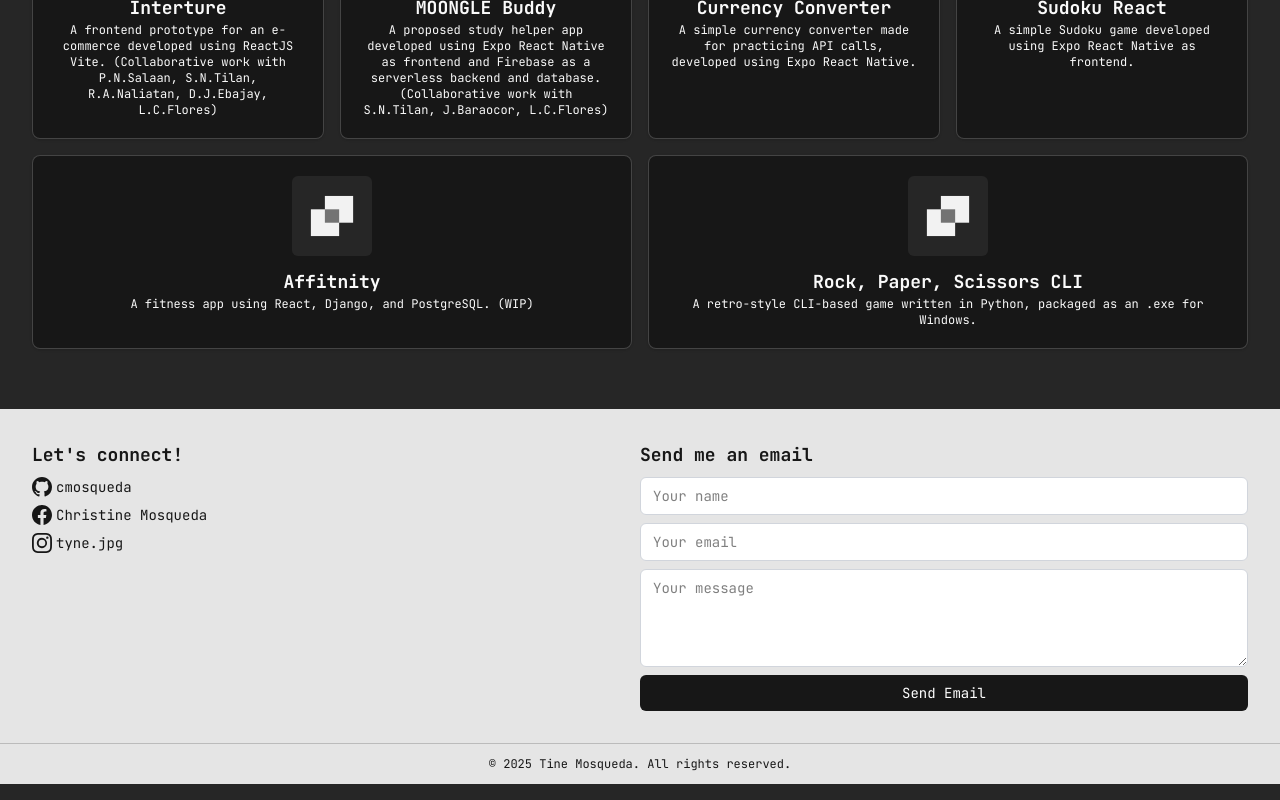
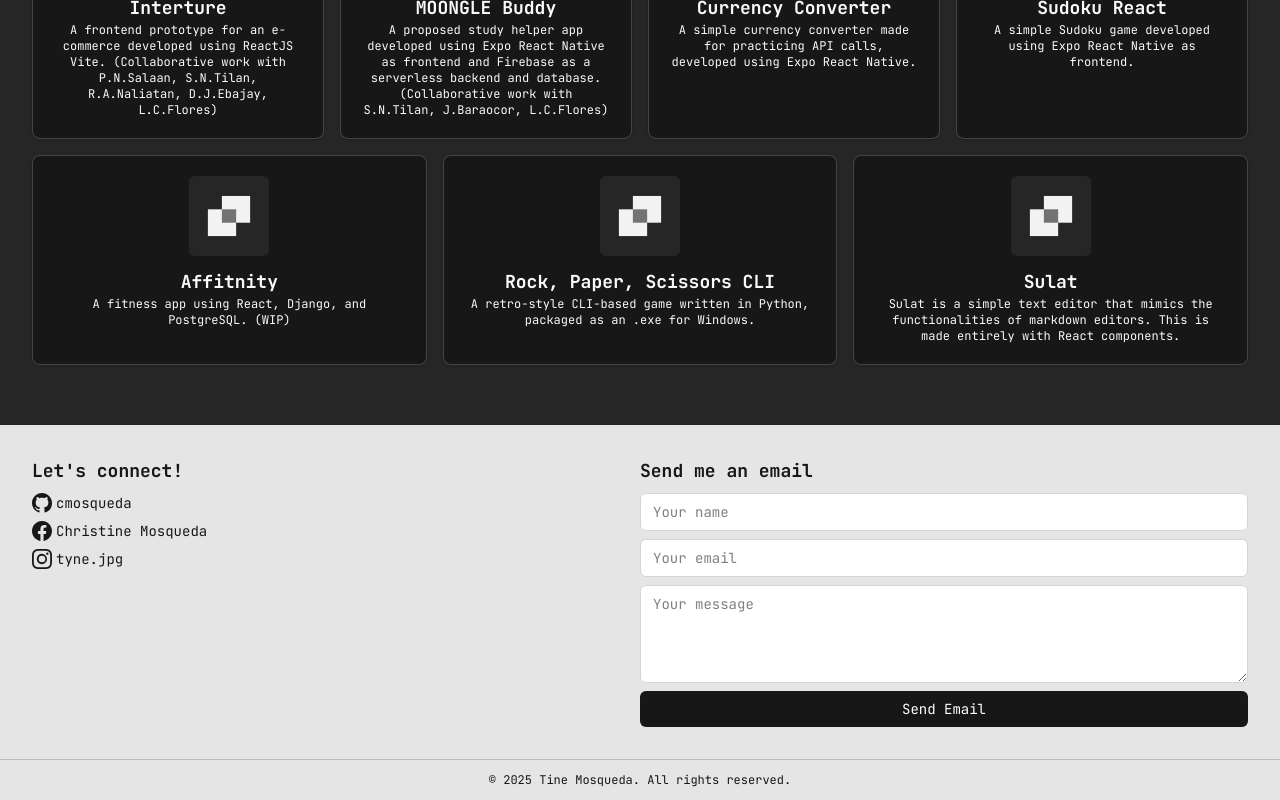
Before and after one commit to cmosqueda/portfolio, a React (Vite) app: page / in a window 1280 px wide. Shown: the part 2035-2835 px from the top of the page. Built offline with nearby package versions, Linux system fonts and the light colour scheme.

Commit message:
added a new project

```diff
--- a/src/sections/Projects.tsx
+++ b/src/sections/Projects.tsx
@@ -71,6 +71,13 @@ const projectsData = [
     description: "A retro-style CLI-based game written in Python, packaged as an .exe for Windows.",
     link: "https://github.com/cmosqueda/rock-paper-scissors-cli",
   },
+  {
+    logoSrc: favicon,
+    name: "Sulat",
+    description:
+      "Sulat is a simple text editor that mimics the functionalities of markdown editors. This is made entirely with React components.",
+    link: "https://github.com/cmosqueda/sulat",
+  },
 ];
 
 export default function Projects() {
```
